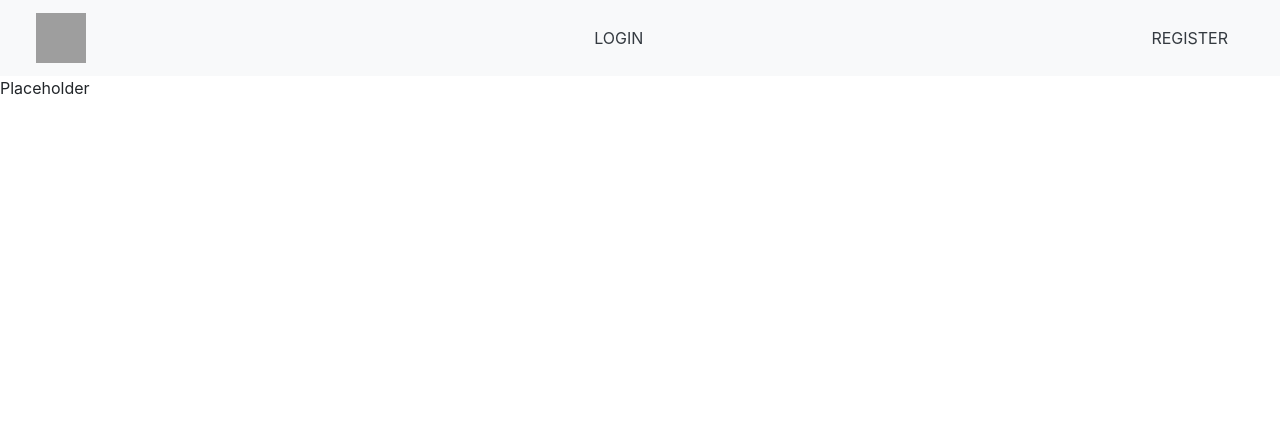
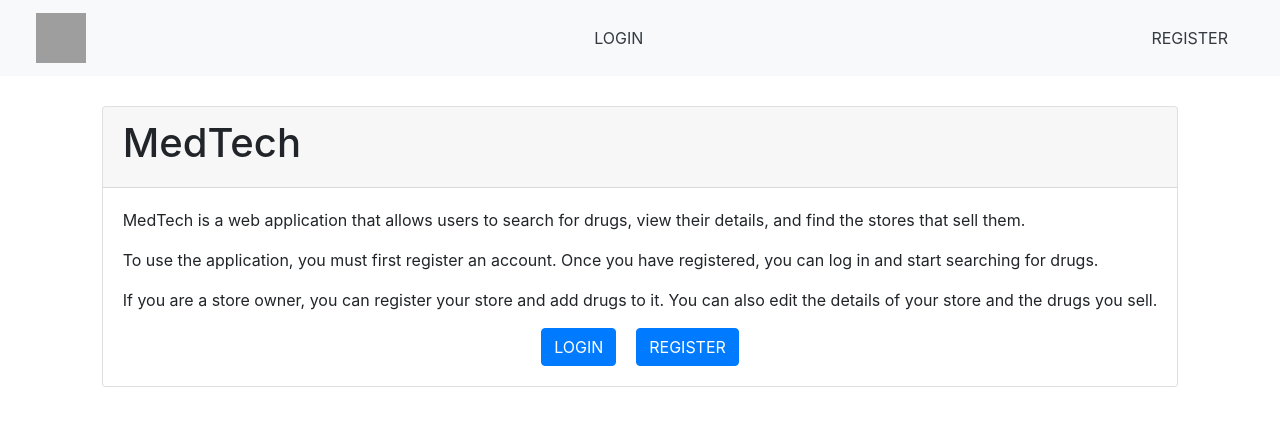
Before and after one commit to Bisrat24/MedTech_projectALX, a Django app: page / in a window 1280 px wide. Shown: the top 426 px of the page. Run offline with Django 4.2, Linux system fonts and the light colour scheme; some libraries are stand-ins or nearby versions; grey boxes are pictures that could not be loaded.

Commit message:
add home screen view

```diff
--- a/pharmacy/views.py
+++ b/pharmacy/views.py
@@ -1,7 +1,12 @@
 from django.shortcuts import render, redirect
 from store.forms import StoreForm
 from store.models import Store
+from drugs.models import Drugs
 
 
 def home(request):
+    if request.user.is_authenticated:
+        drugs = Drugs.objects.all()
+        stores = Store.objects.all()
+        return render(request, "home.html", {"drugs": drugs, "stores": stores})
     return render(request, "home.html")
--- a/store/templates/drugs/show.html
+++ b/store/templates/drugs/show.html
@@ -18,8 +18,8 @@
       <td>{{ drug.name }}</td>
       <td>{{ drug.price }}</td>
       <td>{{ drug.expiry_date }}</td>
-      {% if user.is_authenticated and user.id == drug.pharmacy.owner.id %}
       <td class="text-end">
+        {% if user.is_authenticated and user.id == drug.pharmacy.owner.id %}
         <span>
           <a
             href="/drugs/edit/{{ drug.id }}"
@@ -37,8 +37,8 @@
             <i class="fa fa-trash text-white"></i>
           </a>
         </span>
+        {% endif %}
       </td>
-      {% endif %}
     </tr>
     {% endfor %}
   </tbody>
--- a/store/templates/home.html
+++ b/store/templates/home.html
@@ -25,10 +25,121 @@
         {% endif %}
       </nav>
     </div>
-    <section class="header">
-        <div>Placeholder</div>
-    </section>
-
+    <div class="dash-container" style="margin: 30px; max-height: 100vh">
+      <div class="dash-content">
+        <div class="row justify-content-center">
+          {% if user.is_authenticated %}
+          <div class="card" style="min-width: 800px;">
+            <div class="card-header">
+              <h1>Stores</h1>
+            </div>
+            <div class="card-body">
+              <table class="table table-striped">
+                <thead>
+                  <tr>
+                    <th scope="col">Name</th>
+                    <th scope="col">Location</th>
+                    <th scope="col">Phone</th>
+                    <th scope="col">Action</th>
+                  </tr>
+                </thead>
+                <tbody style="overflow: scroll;">
+                  {% for store in stores %}
+                  <tr>
+                    <td>{{ store.name }}</td>
+                    <td>{{ store.location }}</td>
+                    <td>{{ store.phone }}</td>
+                    <td>
+                      <a
+                        href="/stores/single/{{ store.id }}"
+                        class="btn btn-sm d-inline-flex align-items-center bg-warning"
+                        title="View"
+                      >
+                        <i class="fa fa-eye text-white"></i>
+                      </a>
+                    </td>
+                  </tr>
+                  {% endfor %}
+                </tbody>
+              </table>
+            </div>
+            <div class="card-header">
+              <h1>Drugs</h1>
+            </div>
+            <div class="card-body">
+              <table class="table table-striped">
+                <thead>
+                  <tr>
+                    <th scope="col">Name</th>
+                    <th scope="col">Store</th>
+                    <th scope="col">Price</th>
+                    <th scope="col">Action</th>
+                  </tr>
+                </thead>
+                <tbody style="overflow: scroll;">
+                  {% for drug in drugs %}
+                  <tr>
+                    <td>{{ drug.name }}</td>
+                    <td>
+                      <a href="stores/single/{{drug.pharmacy.id }}"> {{ drug.pharmacy }} </a>
+                    </td>
+                    <td>{{ drug.price }}</td>
+                    <td>
+                      {% if user.is_authenticated and user.id == drug.pharmacy.owner.id %}
+                      <span>
+                        <a
+                          href="/drugs/edit/{{ drug.id }}"
+                          class="btn btn-sm d-inline-flex align-items-center bg-info"
+                          title="Edit"
+                        >
+                          <i class="fa fa-pen text-white"></i>
+                        </a>
+                        <a
+                          href="/drugs/delete/{{ drug.id }}"
+                          method="POST"
+                          class="btn btn-sm d-inline-flex align-items-center bg-danger"
+                          title="Delete"
+                        >
+                          <i class="fa fa-trash text-white"></i>
+                        </a>
+                      </span>
+                      {% endif %}
+                    </td>
+                  </tr>
+                  {% endfor %}
+                </tbody>
+              </table>
+            </div>
+          </div>
+          {% else %}
+          <div class="card">
+            <div class="card-header">
+              <h1>MedTech</h1>
+            </div>
+            <div class="card-body">
+              <p>
+                MedTech is a web application that allows users to search for drugs, view their
+                details, and find the stores that sell them.
+              </p>
+              <p>
+                To use the application, you must first register an account. Once you have
+                registered, you can log in and start searching for drugs.
+              </p>
+              <p>
+                If you are a store owner, you can register your store and add drugs to it. You can
+                also edit the details of your store and the drugs you sell.
+              </p>
+              <div class="row justify-content-center">
+                <a href="{% url 'login' %}" class="btn btn-primary">LOGIN</a>
+                <span style="padding-left: 10px; padding-right: 10px"></span>
+                <a href="{% url 'register' %}" class="btn btn-primary">REGISTER</a>
+              </div>
+            </div>
+          </div>
+          {% endif %}
+        </div>
+      </div>
+    </div>
     <script src="{% static 'bootstrap/bootstrap.min.js' %}"></script>
     <script src="{% static 'bootstrap/jquery-3.3.1.slim.min.js' %}"></script>
     <script src="{% static 'bootstrap/popper.min.js' %}"></script>
--- a/store/templates/store/single.html
+++ b/store/templates/store/single.html
@@ -40,8 +40,8 @@
                   <td>{{ drug.name }}</td>
                   <td>{{ drug.price }}</td>
                   <td>{{ drug.expiry_date }}</td>
-                  {% if user.is_authenticated and user.id == drug.pharmacy.owner.id %}
                   <td class="text-end">
+                      {% if user.is_authenticated and user.id == drug.pharmacy.owner.id %}
                     <span>
                       <a
                         href="/drugs/edit/{{ drug.id }}"
@@ -59,8 +59,8 @@
                         <i class="fa fa-trash text-white"></i>
                       </a>
                     </span>
+                    {% endif %}
                   </td>
-                  {% endif %}
                 </tr>
                 {% endfor %}
               </tbody>
```
